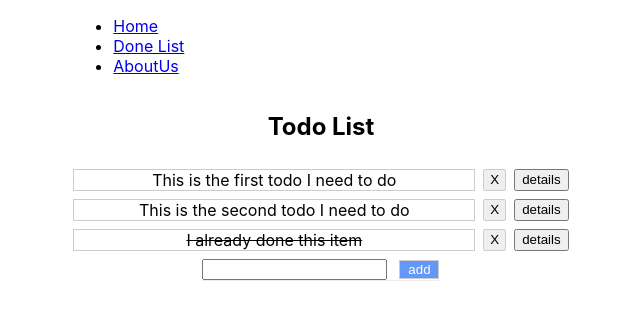
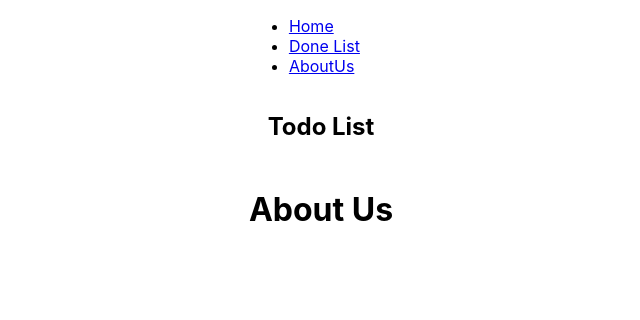
Before and after one commit to liule13/day10-todo, a React (Create React App) app: page /about in a window 1280 px wide. Shown: the top 320 px of the page, without its empty margins (319-959 px from the left). Built offline with nearby package versions, Linux system fonts and the light colour scheme.

Commit message:
feat: modify params in TodoGroup

```diff
--- a/src/components/TodoGroup.js
+++ b/src/components/TodoGroup.js
@@ -3,14 +3,14 @@ import { TodoItem } from "./TodoItem";
 
 import { TodoContext } from "../contexts/TodoContext";
 
-export function TodoGroup() {
+export function TodoGroup(props) {
     const { state } = useContext(TodoContext)
     return (
         <div className="todo-group">
             {state.length === 0 ? (
                 <p>Add the things you need to do today...</p>
             ) : (
-                state.map((item) => (
+                props.todos.map((item) => (
                     <TodoItem key={item.id} todo={item} />
                 ))
             )}
--- a/src/components/TodoList.js
+++ b/src/components/TodoList.js
@@ -1,11 +1,12 @@
-import { AddTodoForm } from "./AddTodoItem";
-import { TodoGroup } from "./TodoGroup";
+import {AddTodoForm} from "./AddTodoItem";
+import {TodoGroup} from "./TodoGroup";
+import {initState} from "../contexts/TodoContext";
 
-export default function TodoList({ todos, onToggleTodo, onDeleteTodo }) {
+export default function TodoList() {
     return (
         <div className="todo-list">
             <h2>Todo List</h2>
-            <TodoGroup />
+            <TodoGroup todos = {initState}/>
             <AddTodoForm />
         </div>
     );
--- a/src/layouts/DefaultLayout.js
+++ b/src/layouts/DefaultLayout.js
@@ -7,7 +7,7 @@ export function DefaultLayout() {
                 <nav>
                     <ul>
                         <li><NavLink to={"/"}>Home</NavLink></li>
-                        <li><NavLink to={"/done/"}>Done List</NavLink></li>
+                        <li><NavLink to={"/done"}>Done List</NavLink></li>
                         <li><NavLink to={"/about"}>AboutUs</NavLink></li>
                     </ul>
                 </nav>
--- a/src/pages/AboutUsPage.js
+++ b/src/pages/AboutUsPage.js
@@ -1,7 +1,8 @@
-import TodoList from "../components/TodoList";
-
 export function AboutUsPage() {
     return (
-        <TodoList></TodoList>
+        <div className="todo-list">
+            <h2>Todo List</h2>
+            <h1>About Us</h1>
+        </div>
     );
 }
--- a/src/pages/DoneListPage.js
+++ b/src/pages/DoneListPage.js
@@ -1,7 +1,12 @@
-import TodoList from "../components/TodoList";
+import {TodoGroup} from "../components/TodoGroup";
+import {initState} from "../contexts/TodoContext";
 
 export function DoneListPage() {
+    const doneTodos = initState.filter(done => done.done === true);
     return (
-        <TodoList></TodoList>
+        <div className="todo-list">
+            <h2>Todo List</h2>
+            <TodoGroup todos = {doneTodos}></TodoGroup>
+        </div>
     );
 }
--- a/src/routers/Router.js
+++ b/src/routers/Router.js
@@ -4,6 +4,7 @@ import {ErrorPage} from "../pages/ErrorPage";
 import {HomePage} from "../pages/HomePage";
 import {DoneListPage} from "../pages/DoneListPage";
 import {AboutUsPage} from "../pages/AboutUsPage";
+import {TodoDetailPage} from "../pages/TodoDetailPage";
 
 export const router = createBrowserRouter([
     {
@@ -16,6 +17,10 @@ export const router = createBrowserRouter([
                 element: <HomePage/>
             },
             {
+                path: "/todos/:id",
+                element: <TodoDetailPage/>
+            },
+            {
                 path: "/done",
                 element: <DoneListPage/>
             },
```
